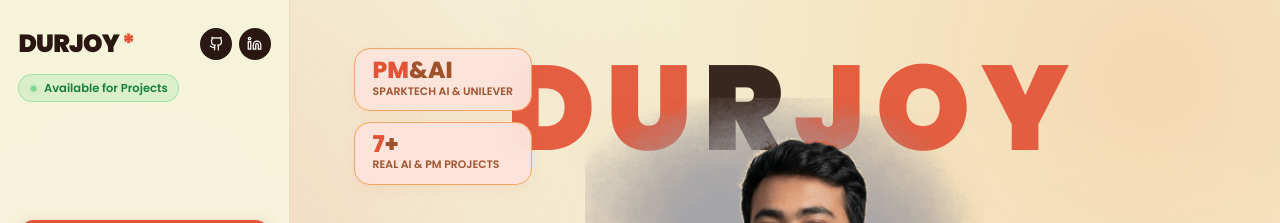
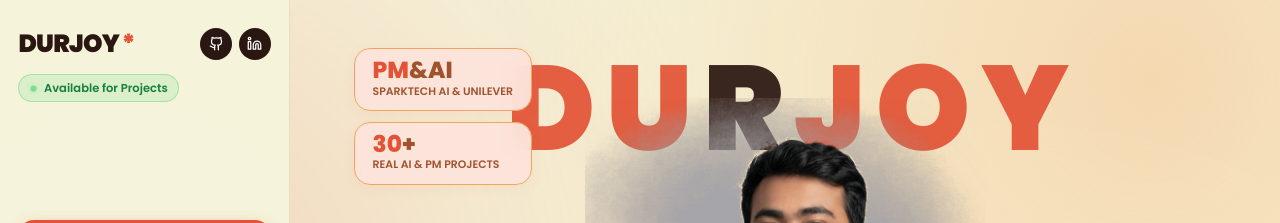
Before and after one commit to Ekaanta/durjoy_portfolio, a Next.js app: page / in a window 1280 px wide. Shown: the top 223 px of the page. Built offline with nearby package versions, Linux system fonts and the light colour scheme.

Commit message:
Update metric cards to 30+ Projects Delivered and 2+ Years Experience

```diff
--- a/components/HeroSection.tsx
+++ b/components/HeroSection.tsx
@@ -18,7 +18,7 @@ export default function HeroSection({ onOpenCvModal }: HeroSectionProps) {
           <div className="stat-pill-lbl">Sparktech AI & Unilever</div>
         </div>
         <div className="stat-pill-box">
-          <div className="stat-pill-num">7<span>+</span></div>
+          <div className="stat-pill-num">30<span>+</span></div>
           <div className="stat-pill-lbl">Real AI & PM Projects</div>
         </div>
       </div>
--- a/components/WorkSamplesSection.tsx
+++ b/components/WorkSamplesSection.tsx
@@ -28,7 +28,7 @@ const reviews = [
 const stats = [
   {
     icon: <Rocket size={20} />,
-    value: "15+",
+    value: "30+",
     label: "Projects Delivered",
     subtext: "Enterprise AI & Software Solutions"
   },
@@ -40,7 +40,7 @@ const stats = [
   },
   {
     icon: <Briefcase size={20} />,
-    value: "4+",
+    value: "2+",
     label: "Years Experience",
     subtext: "Sparktech AI, Unilever & Pureit"
   },
```
Also changed, not shown: 1 other file (tests, documents, lock files or other folders).
